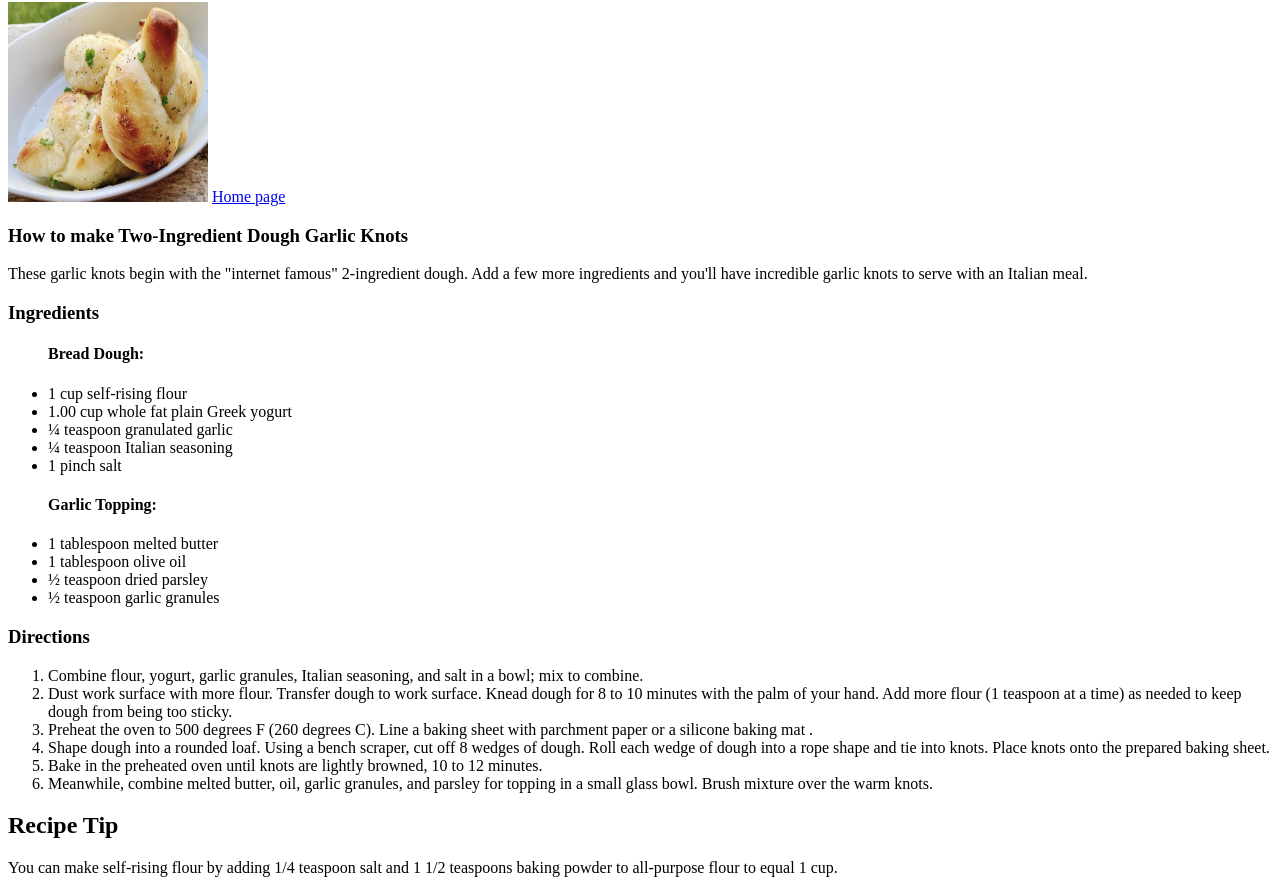
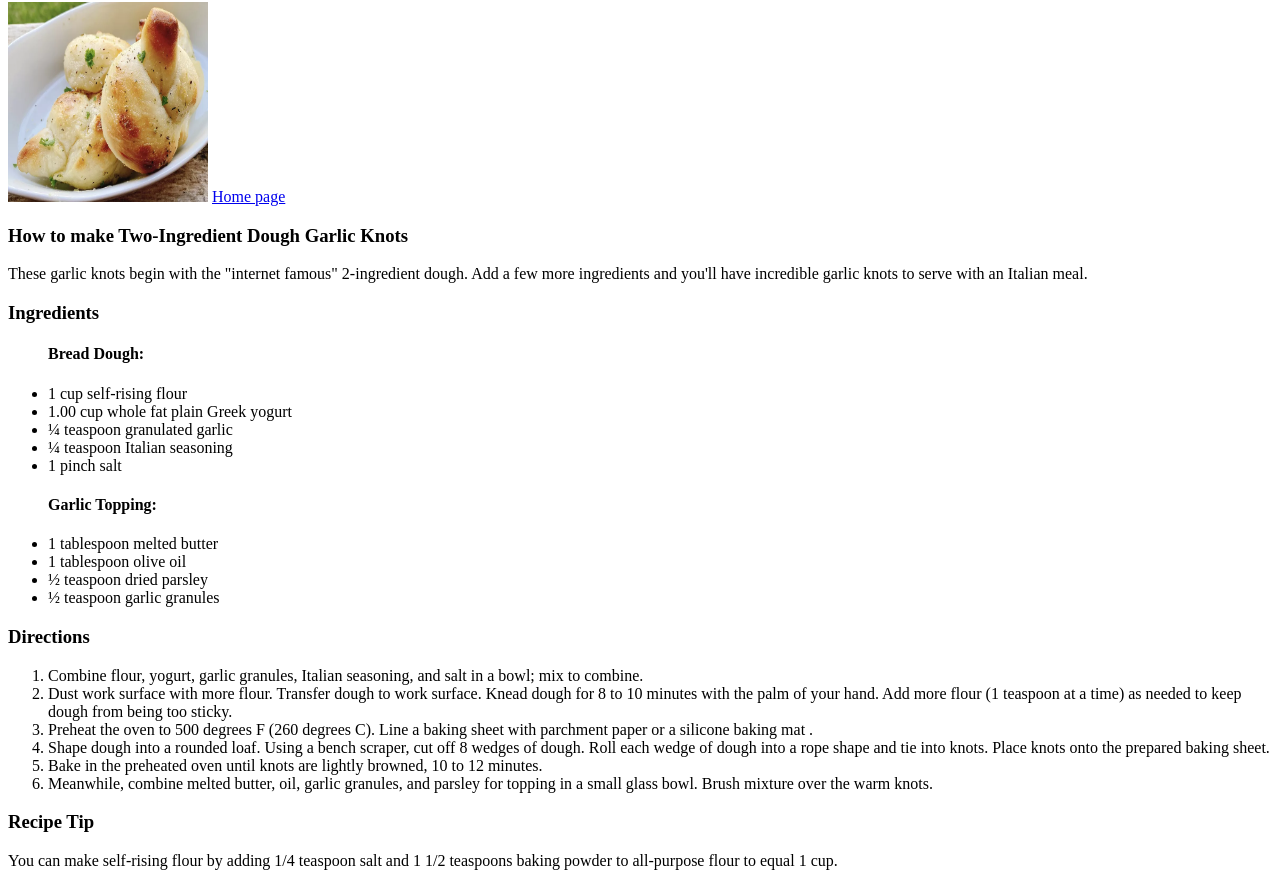
Before and after one commit to AbdessamadMAHDAD/odin-recipes, a plain HTML site: page recipes/Two-Ingredient Dough Garlic Knots.html in a window 1280 px wide. Shown: the part 78-971 px from the top of the page. Drawn offline with Linux system fonts and the light colour scheme.

```diff
--- a/recipes/Two-Ingredient Dough Garlic Knots.html
+++ b/recipes/Two-Ingredient Dough Garlic Knots.html
@@ -48,7 +48,7 @@
         <li>Bake in the preheated oven until knots are lightly browned, 10 to 12 minutes.</li>
         <li>Meanwhile, combine melted butter, oil, garlic granules, and parsley for topping in a small glass bowl. Brush mixture over the warm knots.</li>
     </ol>
-    <h2>Recipe Tip</h2>
+    <h3>Recipe Tip</h3>
     <p>You can make self-rising flour by adding 1/4 teaspoon salt and 1 1/2 teaspoons baking powder to all-purpose flour to equal 1 cup.</p>
 </body>
 </html>
```
